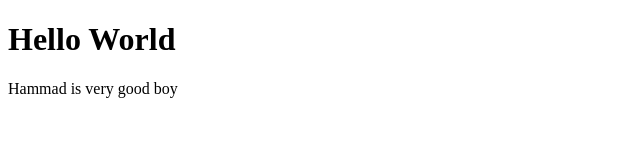
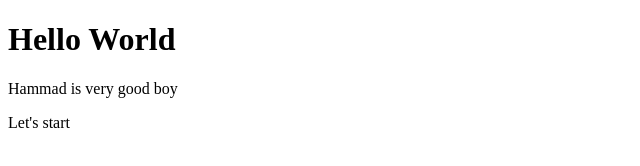
Before and after one commit to M-Naveed-Ashraf/FrontEndBootcamp, a plain HTML site: page Index.html in a window 1280 px wide. Shown: the full height of the page, 0-640 px from the left. Drawn offline with Linux system fonts and the light colour scheme.

Commit message:
updated index.html

```diff
--- a/Index.html
+++ b/Index.html
@@ -8,5 +8,6 @@
 <body>
     <h1>Hello World</h1>
     <p>Hammad is very good boy</p>
+    <p>Let's start</p>
 </body>
 </html>
```
